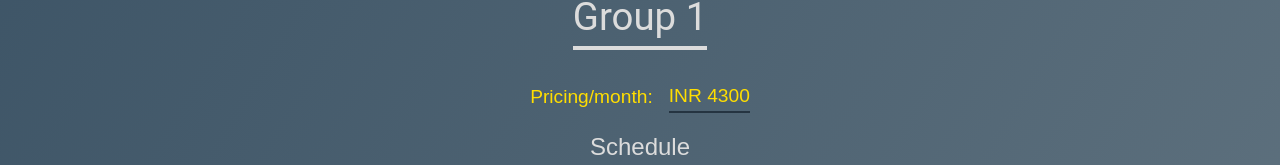
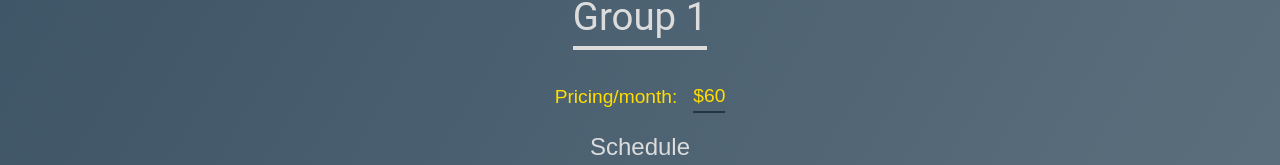
Before and after one commit to NotShrirang/ProChessTraining-Info-Webpage, a React (Vite) app: page /groups/1 in a window 1280 px wide. Shown: the part 635-800 px from the top of the page. Built offline with nearby package versions, Linux system fonts and the light colour scheme.

Commit message:
refactor: change prices from INR to USD

```diff
--- a/src/components/pdfComponent/pdfComponent.jsx
+++ b/src/components/pdfComponent/pdfComponent.jsx
@@ -1,10 +1,14 @@
 import React from "react";
 import "./pdfComponent.css";
+import { useEffect } from "react";
 
 const PdfComponent = ({ group }) => {
   const BASEURL =
     "https://prochesstraining.com/register_direct/set_enrollment/";
-  const price = { 1: "INR 4300", 2: "INR 5000", 3: "INR 5750", 5: "INR 18250" }[
+  // const price = { 1: "INR 4300", 2: "INR 5000", 3: "INR 5750", 5: "INR 18250" }[
+  //   group
+  // ];
+  const price = { 1: "$60", 2: "$70", 3: "$80", 5: "$250" }[
     group
   ];
 
```
